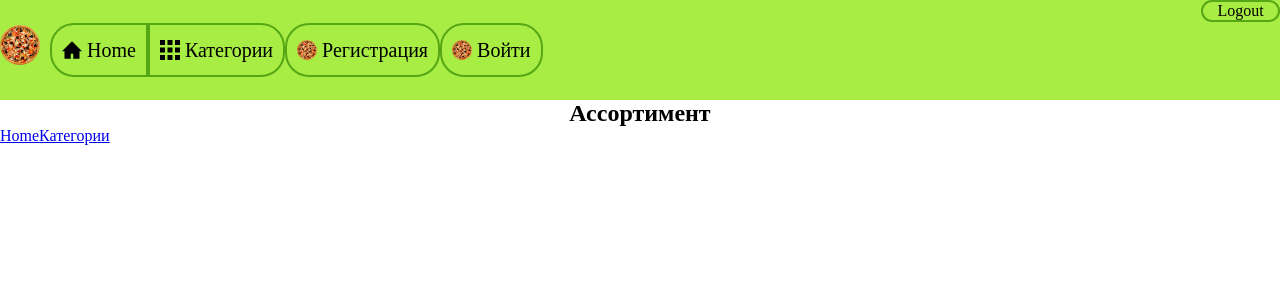
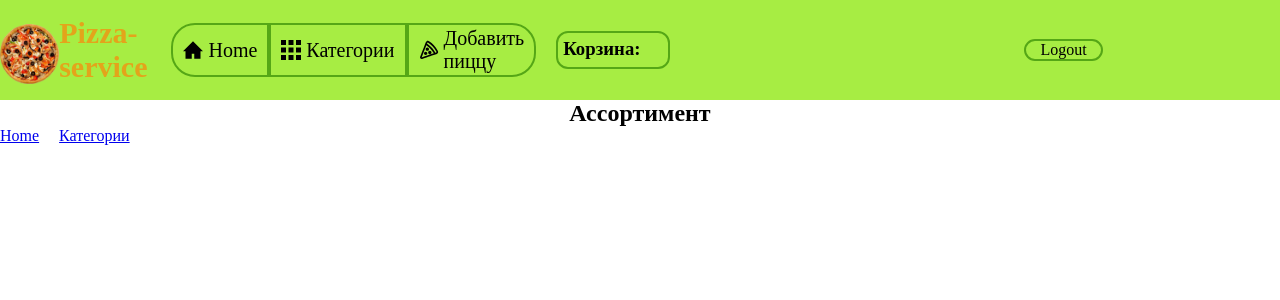
Before and after one commit to PryAndrey/PHP_Labs, a Symfony app: template Pizza_service/templates/pizza/catalog.html.twig in a window 1280 px wide. Shown: the top 300 px of the page. Run offline with Twig, Linux system fonts and the light colour scheme; the template is opened without the code that fills it, so the values that code supplies are empty; some libraries are stand-ins or nearby versions.

Commit message:
Стили и улучшенная обработка заказа

```diff
--- a/Pizza_service/public/styles/pizzaCatalogStyle.css
+++ b/Pizza_service/public/styles/pizzaCatalogStyle.css
@@ -37,6 +37,10 @@
   text-shadow: 0px 4px 4px rgba(0, 0, 0, 0.25);
 }
 
+.profile_info>p {
+  white-space: nowrap
+}
+
 .profile_avatar {
   width: 76px;
   height: 76px;
--- a/Pizza_service/public/styles/pizzaHeaderStyle.css
+++ b/Pizza_service/public/styles/pizzaHeaderStyle.css
@@ -29,6 +29,14 @@ nav {
   display: flex;
   flex-direction: row;
   align-items: center;
+  gap: 20px;
+
+}
+
+.munuButtonBlock {
+  display: flex;
+  flex-direction: row;
+  align-items: center;
 }
 
 .munuButton {
@@ -50,6 +58,10 @@ nav {
   border-radius: 24px 0 0 24px;
 }
 
+.munuButton_C {
+  border-radius: 0;
+}
+
 .munuButton_R {
   border-radius: 0 24px 24px 0;
 }
@@ -66,6 +78,14 @@ nav {
 }
 
 .basketBlock {
+  display: flex;
+  flex-direction: row;
+  min-width: 30%;
+  justify-content: space-between;
+  align-items: center;
+}
+
+.basket {
   height: fit-content;
   width: 100px;
   border: 2px solid rgb(85, 167, 22);
@@ -73,19 +93,26 @@ nav {
   padding: 5px 5px 7px 5px;
 }
 
-.basketBlock>p {
+.basket>p {
   overflow: overlay;
   max-height: 55px;
 }
 
 .logo {
-  width: 50px;
-  height: 50px;
+  display: flex;
+  flex-direction: row;
+  text-decoration: none;
+  align-items: end;
 }
 
 .logo>img {
-  width: 40px;
-  height: 40px;
+  width: 60px;
+  height: 60px;
+}
+
+.logo>h1 {
+  color: rgb(227, 164, 27);
+  font-size: 30px;
 }
 
 .logoutButton {
@@ -112,17 +139,45 @@ nav {
   display: none;
 }
 
-.basketBlock>p::-webkit-scrollbar {
+.basket>p::-webkit-scrollbar {
   width: 6px;
   height: 6px;
 }
 
-.basketBlock>p::-webkit-scrollbar-thumb {
+.basket>p::-webkit-scrollbar-thumb {
   background-color: rgb(85, 167, 22);
   border-radius: 4px;
   border: 1px solid #A7ED43;
 }
 
-.basketBlock>p::-webkit-scrollbar-track {
+.basket>p::-webkit-scrollbar-track {
   background: #A7ED43;
 }
+
+.userBlock {
+  display: flex;
+  flex-direction: column;
+  width: 20%;
+  overflow-x: scroll;
+}
+
+.userBlock::-webkit-scrollbar {
+  width: 6px;
+  height: 6px;
+}
+
+.userBlock::-webkit-scrollbar-thumb {
+  background-color: rgb(85, 167, 22);
+  border-radius: 4px;
+  border: 1px solid #A7ED43;
+}
+
+.userBlock::-webkit-scrollbar-track {
+  background: #A7ED43;
+}
+
+@media screen and (max-width: 1150px) {
+  nav {
+    flex-direction: column;
+  }
+}
--- a/Pizza_service/public/styles/pizzaWrapperStyle.css
+++ b/Pizza_service/public/styles/pizzaWrapperStyle.css
@@ -8,6 +8,14 @@ header {
   background: #A7ED43;
   display: flex;
   justify-content: space-between;
+  align-items: center;
+}
+
+@media screen and (max-width: 1150px) {
+  header {
+    height: 250px;
+    justify-content: space-evenly;
+  }
 }
 
 main {
--- a/Pizza_service/templates/pizza/catalog.html.twig
+++ b/Pizza_service/templates/pizza/catalog.html.twig
@@ -13,50 +13,42 @@
 {% block header %}
 	<header>
 		<nav>
-
 			<a class="logo" href="{{ path('home') }}">
-				<img src="{{ absolute_url('../images/logo.png') }}" height="40px" alt="logo"/>
+				<img src="{{ absolute_url('../images/logo.png') }}" alt="logo"/>
+				<h1>Pizza-service</h1>
 			</a>
-
+			<div class="munuButtonBlock">
 				<a class="munuButton munuButton_L" href="{{ path('home') }}">
-				<img src="{{ absolute_url('../images/home.svg') }}" height="40px" alt="home"/>
+					<img src="{{ absolute_url('../images/home.svg') }}" alt="home"/>
 					Home
 				</a>
-
+				{% if user.getRole() == 1 %}
 					<a class="munuButton munuButton_R" href="{{ path('home') }}">
-				<img src="{{ absolute_url('../images/menu.svg') }}" height="40px" alt="menu"/>
+						<img src="{{ absolute_url('../images/menu.svg') }}" alt="menu"/>
+						Категории
+					</a>
+				{% else %}
+					<a class="munuButton munuButton_C" href="{{ path('home') }}">
+						<img src="{{ absolute_url('../images/menu.svg') }}" alt="menu"/>
 						Категории
 					</a>
 
-			{% if user == null %}
-
-				<a class="munuButton" href="{{ path('registration_form') }}">
-					<img src="{{ absolute_url('../images/logo.png') }}" height="40px" alt="logo"/>
-					Регистрация
-				</a>
-
-				<a class="munuButton" href="{{ path('login_form') }}">
-					<img src="{{ absolute_url('../images/logo.png') }}" height="40px" alt="logo"/>
-					Войти
-				</a>
-
-			{% else %}
-				{% if user.getRole() == 2 %}
-					<a class="munuButton" href="{{ path('create_pizza_form') }}">
-						<img src="{{ absolute_url('../images/pizza.svg') }}" height="40px" alt="logo"/>
+					<a class="munuButton munuButton_R" href="{{ path('create_pizza_form') }}">
+						<img src="{{ absolute_url('../images/pizza.svg') }}" alt="logo"/>
 						Добавить пиццу
 					</a>
 				{% endif %}
+			</div>
 
 			<div class="basketBlock">
+				<div class="basket">
 					<h3>Корзина:</h3>
 					<p id="basket"></p>
 				</div>
-
-				<div id="orderBtn" onclick="orderForm();" class="munuButton unVisibleDisplay">
+				<div id="orderBtn" onclick="orderForm({{user.getUserId()}});" class="munuButton unVisibleDisplay">
 					<h4>Собрать заказ</h4>
 				</div>
-
+			</div>
 			<div id="orderFormContainer" class="unVisible">
 				<div onclick="setUnvisible();" id="shading"></div>
 
@@ -66,20 +58,18 @@
 					<p id="products"></p>
 					<h3>Цена:</h3>
 					<p id="cost"></p>
-						<form>
+					<form id="sendOrderForm" action="/order/create" method="post">
+
 						<div class="formItem">
 							<h3>Адресс:</h3>
-								<input type="text" name="orderAddress" id="orderAddress" required>
+							<input type="text" name="address" id="orderAddress" required>
 						</div>
-							<input onclick="sendOrder({{user.getUserId()}});" type="button" id="sendButton" value="Создать">
+						<input class="submit" type="submit" value="Заказать">
 					</form>
 				</div>
-
 			</div>
-
-			{% endif %}
 		</nav>
-		<div>
+		<div class="userBlock">
 			{% include 'user/user_info.html.twig'%}
 
 			<div class="logoutButton">
@@ -98,7 +88,14 @@
 		<div class="assortimentBlock">
 			{% for pizza in pizzas_list %}
 				<div class="assortimentItem">
+					<div class="assortimentItem_leftBlock">
 						<img src="{{pizza.getUploadUrlPath(pizza.getPizzaImage())}}" alt='ava'>
+						<h2 class="pizzaInfo_basket" id="{{pizza.getPizzaTitle()}}">
+							В корзине: 0
+						</h2>
+					</div>
+
+					<div class="pizzaInfoBlock">
 						<div class="pizzaInfo">
 							<h1 class="pizzaInfo_title">
 								{{pizza.getPizzaTitle()}}
@@ -110,28 +107,25 @@
 								{{pizza.getPizzaDescription()}}
 							</h3>
 							<h2 class="pizzaInfo_cost">
-							{{pizza.getPizzaCost()}}
+								{{pizza.getPizzaCost()}}руб
 							</h2>
-						<h2 id="{{pizza.getPizzaTitle()}}">
-							В корзине: 0
-						</h2>
-
 						</div>
-
-					<div>
+						<div class="button_block">
 							{% if user != null %}
 								{% if pizza != null %}
-								<button id="addBtn" onclick="addProduct('{{pizza.getPizzaTitle()}}',{{pizza.getPizzaCost()}});">Добавить</button>
-								<button id="delBtn" onclick="deleteProduct('{{pizza.getPizzaTitle()}}',{{pizza.getPizzaCost()}});">Отменить</button>
-
+									<div id="addBtn" onclick="addProduct('{{pizza.getPizzaTitle()}}',{{pizza.getPizzaCost()}});">Добавить</div>
+									<div id="delBtn" onclick="deleteProduct('{{pizza.getPizzaTitle()}}',{{pizza.getPizzaCost()}});">Отменить</div>
 								{% endif %}
 							{% else %}
 								<a href="{{ path('login') }}">Необходимо авторизироваться</a>
 							{% endif %}
 							{% if user.getRole() == 2 %}
-							<a href="{{ path('delete_pizza', {pizzaId: pizza.getPizzaId() }) }}">Удалить</a>
+								<a id="removePizzaBtn" href="{{ path('delete_pizza', {pizzaId: pizza.getPizzaId() }) }}">Удалить</a>
 							{% endif %}
 						</div>
+
+					</div>
+
 				</div>
 			{% endfor %}
 
```
Also changed, not shown: other parts of Pizza_service/public/styles/pizzaCatalogStyle.css (+79 -22 lines), Pizza_service/public/script.js (+18 -26 lines), Pizza_service/src/Controller/StorefrontController.php (+4 -5 lines), 1 other file. Lines whose indentation alone changed are shown as unchanged.
